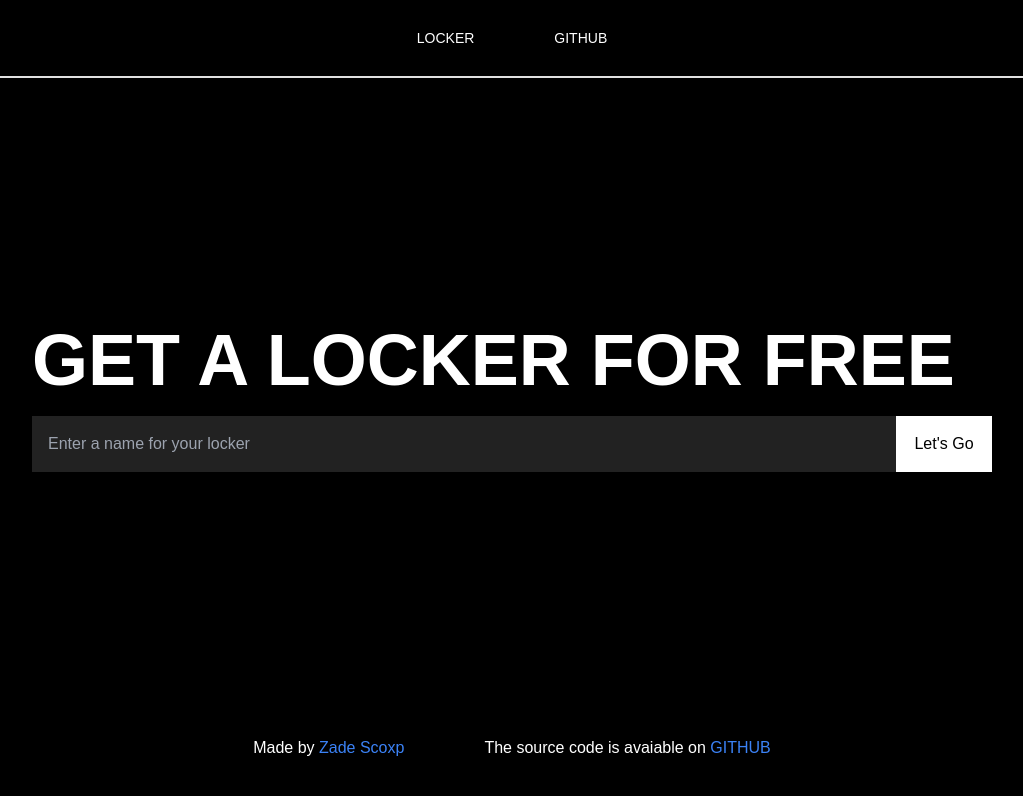
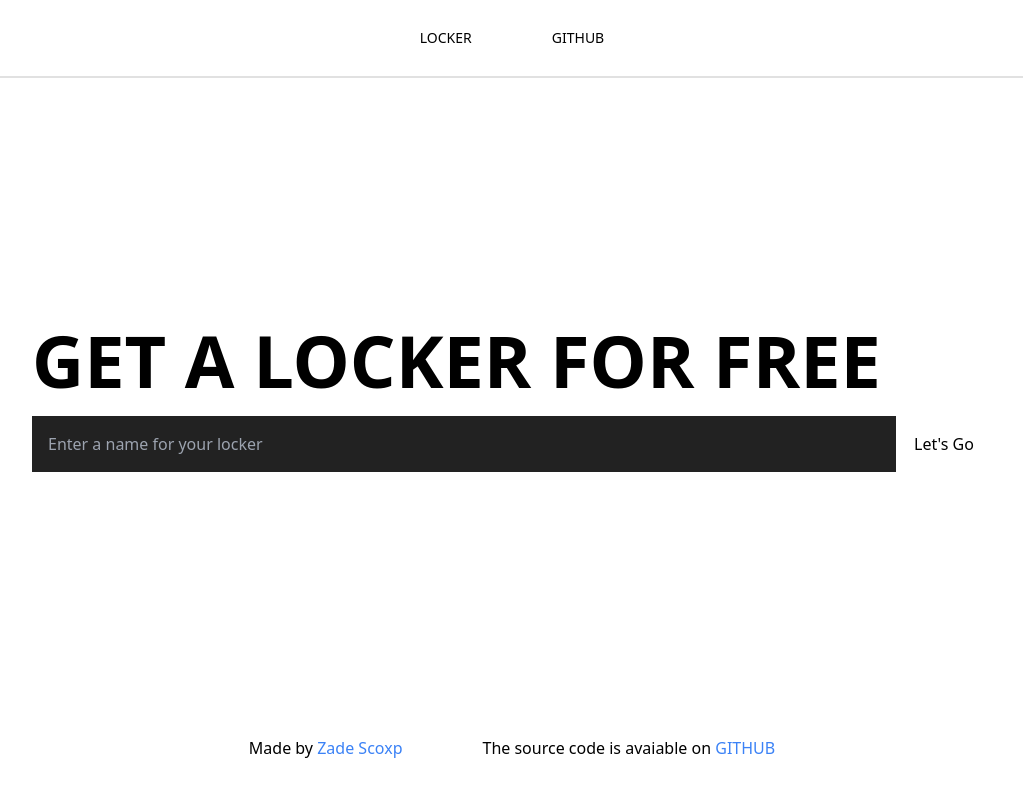
Before and after one commit to zadescoxp/locker-frontend, a Next.js app: page / in a window 1280 px wide. Shown: the top 796 px of the page, without its empty margins (128-1151 px from the left). Built offline with nearby package versions, Linux system fonts and the light colour scheme; what hmm-api would draw is missing.

Commit message:
added font

```diff
--- a/src/app/globals.css
+++ b/src/app/globals.css
@@ -1,17 +1,18 @@
 @tailwind base;
 @tailwind components;
 @tailwind utilities;
-@import url("https://fonts.googleapis.com/css2?family=Poppins:ital,wght@0,100;0,200;0,300;0,400;0,500;0,600;0,700;0,800;0,900;1,100;1,200;1,300;1,400;1,500;1,600;1,700;1,800;1,900&display=swap");
 
 * {
   padding: 0;
   margin: 0;
   box-sizing: border-box;
-  font-family: "Poppins", sans-serif;
 }
 
 body {
   overflow-x: hidden;
-  background: #000000;
-  color: #ffffff;
+  background: #ffffff;
+  color: #000000;
 }
+.helvetica {
+  font-family: var(--font-helvetica), sans-serif;
+}
```
